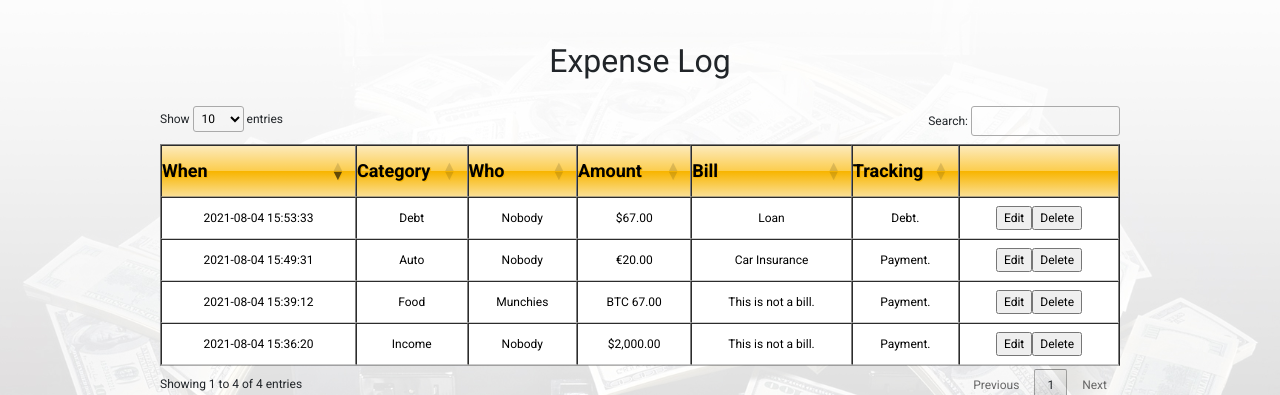
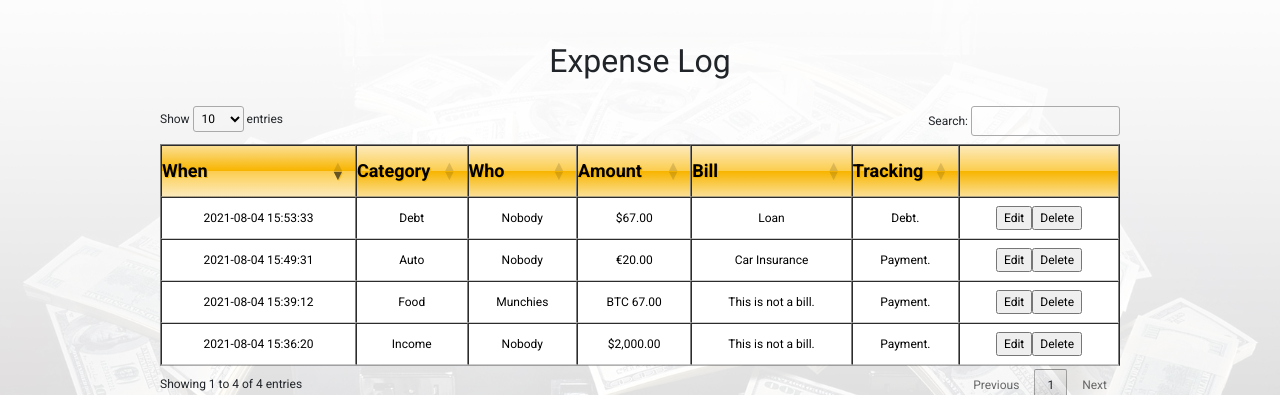
Before and after one commit to oMNiVoiDZeRo/expendor, a PHP site: page /expendor/log/ in a window 1280 px wide, with the pointer over the restyled element. Shown: the part 69-464 px from the top of the page. Run offline with PHP 8.4, Linux system fonts and the light colour scheme; a user stored in the database is signed in; data comes from the database, SQL or seed files in the repository; some libraries are stand-ins or nearby versions.

Commit message:
Hover expense log headers.

```diff
--- a/style.css
+++ b/style.css
@@ -99,6 +99,15 @@ table#expenses th strong {
     display: block;
 }
 
+table#expenses th strong:hover {
+	/* Permalink - use to edit and share this gradient: https://colorzilla.com/gradient-editor/#fbdf93+0,f8b500+49,fccd4d+50,fceabb+100 */
+	background: #fbdf93; /* Old browsers */
+	background: -moz-linear-gradient(top,  #fbdf93 0%, #f8b500 49%, #fccd4d 50%, #fceabb 100%); /* FF3.6-15 */
+	background: -webkit-linear-gradient(top,  #fbdf93 0%,#f8b500 49%,#fccd4d 50%,#fceabb 100%); /* Chrome10-25,Safari5.1-6 */
+	background: linear-gradient(to bottom,  #fbdf93 0%,#f8b500 49%,#fccd4d 50%,#fceabb 100%); /* W3C, IE10+, FF16+, Chrome26+, Opera12+, Safari7+ */
+	filter: progid:DXImageTransform.Microsoft.gradient( startColorstr='#fbdf93', endColorstr='#fceabb',GradientType=0 ); /* IE6-9 */
+}
+
 div.wrapper {
 	text-align: center;
 	margin: 0 auto;
```
